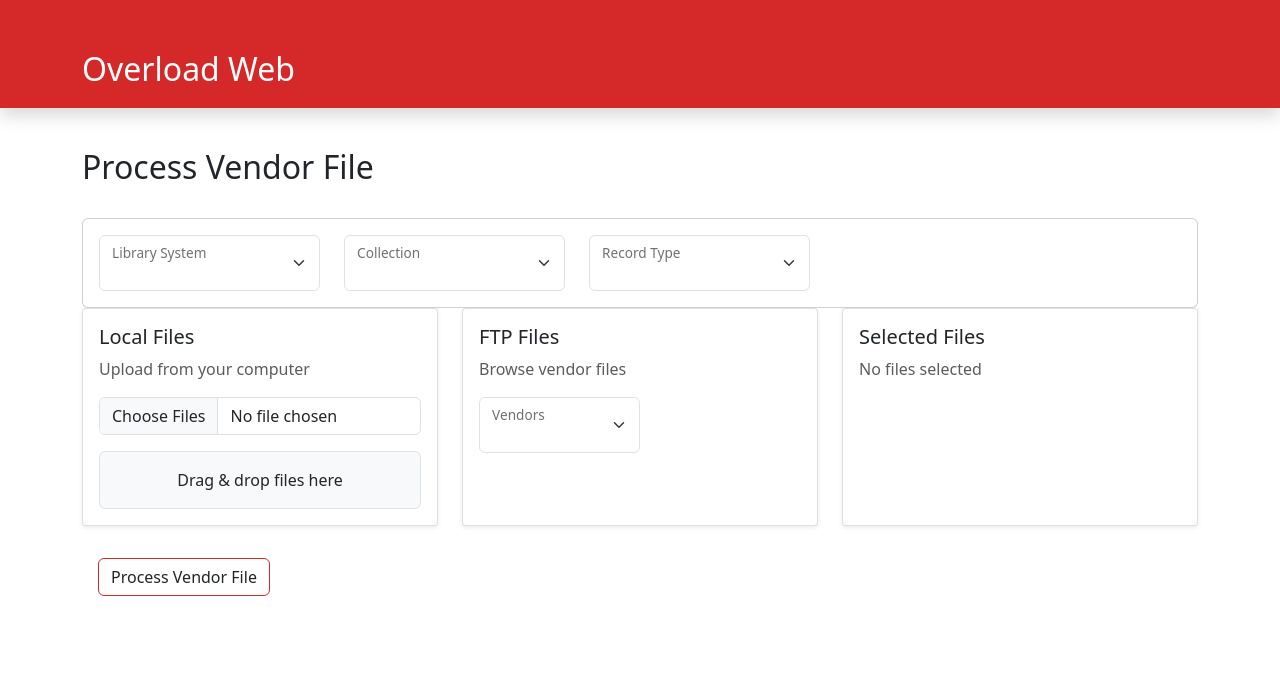
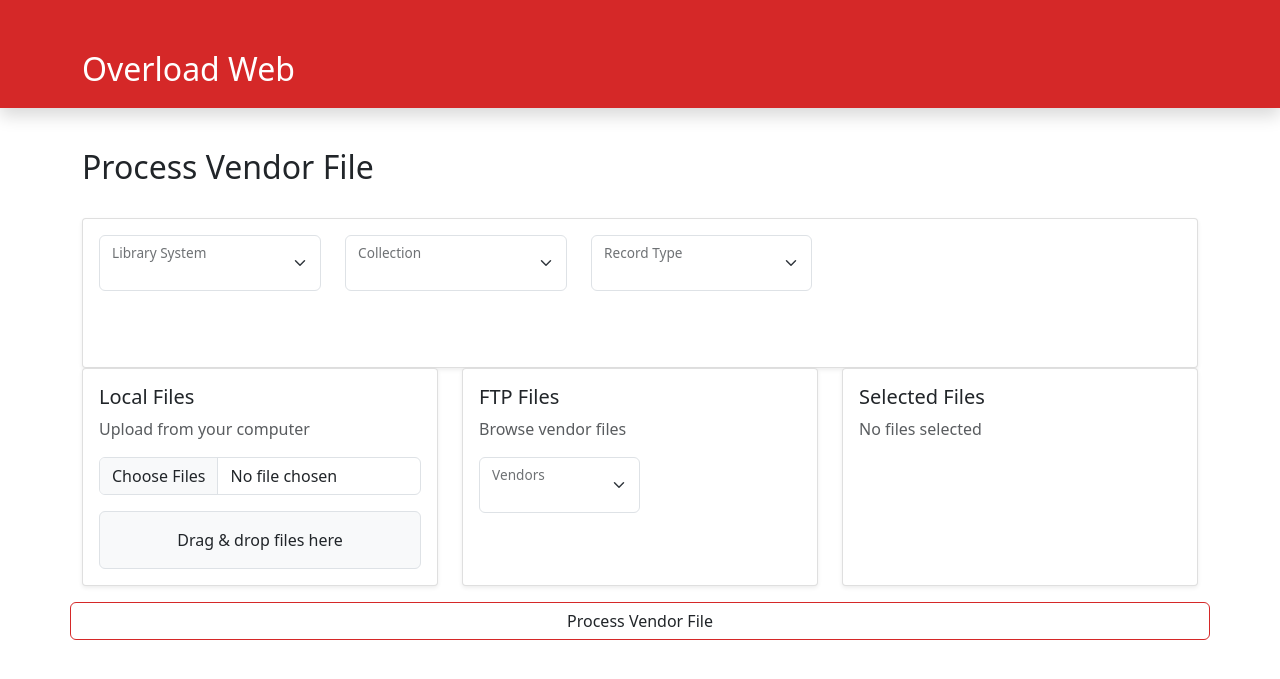
Before and after one commit to BookOps-CAT/overload-web, a FastAPI app: page /process in a window 1280 px wide. Shown: the top 679 px of the page. Run offline with FastAPI, Linux system fonts and the light colour scheme; parts of the project's set-up code (start-up, migrations or seed data) failed here and were passed over; some libraries are stand-ins or nearby versions.

Commit message:
updated html and css

```diff
--- a/overload_web/static/css/style.css
+++ b/overload_web/static/css/style.css
@@ -2,12 +2,15 @@
   --page-title-padding-top: 40px;
   --page-title-padding-bottom: 24px;
   --nypl-brand-color: #d52828;
+  --card-box-shadow: 0 .125rem .25rem rgba(0,0,0,.075);
+  --card-border: 1px solid rgba(0,0,0,.125);
+  --card-border-radius: 0.25rem;
 }
 
 .navbar {
   background-color: var(--nypl-brand-color);
   color: white;
-  padding-top: 40px;
+  padding-top: var(--page-title-padding-top);
   padding-bottom: 10px;
 }
 .navbar .navbar-brand {
@@ -43,9 +46,9 @@
 }
 .card-apps {
   height: 100%;
-  box-shadow: 0 .125rem .25rem rgba(0,0,0,.075);
-  border: 1px solid rgba(0,0,0,.125);
-  border-radius: 0.25rem;
+  box-shadow: var(--card-box-shadow);
+  border: var(--card-border);
+  border-radius: var(--card-border-radius);
 }
 .card-apps .card-body {
   padding: 1rem;
@@ -61,3 +64,18 @@
   padding-top: 0.25rem;
   padding-bottom: 0.25rem;
 }
+.pvf-card {
+  height: 100%;
+  box-shadow: var(--card-box-shadow);
+  border: var(--card-border);
+  border-radius: var(--card-border-radius);
+}
+.context-card {
+  height: 100%;
+  box-shadow: var(--card-box-shadow);
+  border: var(--card-border);
+  border-radius: var(--card-border-radius);
+}
+.context-card .card-body {
+  padding: 1rem;
+}
--- a/overload_web/templates/forms/collection_context.html
+++ b/overload_web/templates/forms/collection_context.html
@@ -1,4 +1,4 @@
-{% import "pvf_partials/macros.html" as macro %}
+{% import "macros/pvf.html" as macro %}
 {% if collection %}
   <div id="collection_display" hx-swap-oob="true">
     <h4>{{ context_fields["collection"]['options'][collection] }}</h4>
--- a/overload_web/templates/forms/library_context.html
+++ b/overload_web/templates/forms/library_context.html
@@ -1,4 +1,4 @@
-{% import "pvf_partials/macros.html" as macro %}
+{% import "macros/pvf.html" as macro %}
 {% if library %}
   <div id="library-img" hx-swap-oob="true">
     <img src="{{ url_for('static', path='images/' ~ library ~ 'Logo.gif') }}"
@@ -12,4 +12,4 @@
   <div id="library-img" hx-swap-oob="true"></div>
 {% endif %}
 {{ macro.collection_field("collection", context_fields["collection"],
-disabled=disabled) }}
+  disabled=disabled) }}
--- a/overload_web/templates/pvf_partials/macros.html
+++ b/overload_web/templates/macros/pvf.html
@@ -61,7 +61,6 @@
   </div>
 {% endmacro %}
 {% macro select_field(field_id, data, field_input) %}
-  <div class="col">
   <div class="form-floating">
     <select id="{{ field_id }}"
             form="pvf-form"
@@ -80,10 +79,8 @@
     </select>
     <label for="{{ field_id }}">{{ data['label'] }}</label>
   </div>
-  </div>
 {% endmacro %}
 {% macro input_field(field_id, data, field_input) %}
-  <div class="col">
   <div class="form-floating">
     <input id="{{ field_id }}"
            class="form-control"
@@ -92,7 +89,6 @@
            form="pvf-form"
            value="{{ field_input if field_input else value|e }}" />
     <label for="{{ field_id }}">{{ data['label'] }}</label>
-    </div>
   </div>
 {% endmacro %}
 {% macro report_table(report) %}
@@ -115,12 +111,3 @@
     </tbody>
   </table>
 {% endmacro %}
-{% macro app_card(title, text, href="#") %}
-  <div class="card card-apps">
-    <div class="card-body">
-      <h4 class="card-title">{{ title }}</h4>
-      <p class="card-text">{{ text }}</p>
-      <a class="stretched-link" href="{{ href }}"></a>
-    </div>
-  </div>
-{% endmacro %}
--- a/overload_web/templates/process_records.html
+++ b/overload_web/templates/process_records.html
@@ -2,21 +2,21 @@
 {% block header %}<h2>{{ page_title }}</h2>{% endblock %}
 {% block content %}
   <div id="pvf-form"></div>
-  <section class="context-section-card">
-    {% include "pvf_partials/context_source.html" %}
-  </section>
-  <section class="file-source-section">
+  <div class="row row-cols-1">
+    <div id="context-section">{% include "pvf_partials/context_source.html" %}</div>
+  </div>
+  <div id="file-source-section" class="row row-cols-3 align-items-stretch">
     {% include "pvf_partials/file_source.html" %}
-  </section>
-  <section class="template-source-section">
-    <div id="template_source_swap"></div>
-  </section>
-  <div id="pvf_output">
-    <div class="pvf-button-section">
-      <div class="row p-3">
-        <div class="col">
-          <button id="pvf-button" class="btn btn-nypl" form="pvf-form" type="submit">Process Vendor File</button>
-        </div>
+  </div>
+  <div class="row row-cols-1">
+    <div id="template-source-section">
+      <div id="template_source_swap"></div>
+    </div>
+  </div>
+  <div class="row row-cols-1">
+    <div id="pvf_output">
+      <div class="row">
+        <button id="pvf-button" class="btn btn-nypl" form="pvf-form" type="submit">Process Vendor File</button>
       </div>
     </div>
   </div>
--- a/overload_web/templates/pvf_partials/context_source.html
+++ b/overload_web/templates/pvf_partials/context_source.html
@@ -1,17 +1,13 @@
-{% import "pvf_partials/macros.html" as macro %}
-<div class="card card-app">
-  <div class="col-8">
+{% import "macros/pvf.html" as macro %}
+<div class="card pvf-card" style="height: 150px;">
   <div class="card-body">
-      <div class="row">
+    <div class="row align-items-center">
       <div class="col" id="library_wrapper">{{ macro.library_field("library", context_fields["library"]) }}</div>
       <div class="col" id="collection_wrapper">
         {{ macro.collection_field("collection", context_fields["collection"], disabled=False) }}
       </div>
       <div class="col" id="record_type_wrapper">
         {{ macro.record_type_field("record_type", context_fields["record_type"]) }}
-        </div>
-      </div>
-    </div>
       </div>
       <div class="col-2 text-center align-self-center">
         <div class="row">
@@ -23,3 +19,5 @@
         <div class="row" id="record_type_display"></div>
       </div>
     </div>
+  </div>
+</div>
--- a/overload_web/templates/pvf_partials/file_source.html
+++ b/overload_web/templates/pvf_partials/file_source.html
@@ -3,9 +3,8 @@
        id="workflow_id"
        form="pvf-form"
        value="{{ workflow_id }}">
-<div class="row">
-  <div class="col-4">
-    <div class="card card-apps">
+<div class="col">
+  <div class="card pvf-card">
     <div class="card-body">
       <h5 class="card-title">Local Files</h5>
       <p class="text-muted">Upload from your computer</p>
@@ -24,8 +23,8 @@
     </div>
   </div>
 </div>
-  <div class="col-4">
-    <div class="card card-apps">
+<div class="col">
+  <div class="card pvf-card">
     <div class="card-body">
       <h5 class="card-title">FTP Files</h5>
       <p class="text-muted">Browse vendor files</p>
@@ -47,11 +46,10 @@
   </div>
 </div>
 <div class="col">
-    <div class="card card-apps">
+  <div class="card pvf-card">
     <div class="card-body">
       <h5 class="card-title">Selected Files</h5>
       <div id="selected-files" hx-swap="outerHTML">{% include "pvf_partials/selected_files.html" %}</div>
     </div>
   </div>
 </div>
-</div>
--- a/overload_web/templates/reports/detailed.html
+++ b/overload_web/templates/reports/detailed.html
@@ -1,4 +1,4 @@
-{% import "pvf_partials/macros.html" as macro %}
+{% import "macros/pvf.html" as macro %}
 <div class="card card-apps">
   <div class="card-body">
     <h5 class="card-title">Detailed Report Data:</h5>
--- a/overload_web/templates/reports/summary.html
+++ b/overload_web/templates/reports/summary.html
@@ -1,4 +1,4 @@
-{% import "pvf_partials/macros.html" as macro %}
+{% import "macros/pvf.html" as macro %}
 <div class="card card-apps">
   <div class="card-body">
     <h5 class="card-title">Processing Summary:</h5>
```
Also changed, not shown: overload_web/templates/home.html (+4 -4 lines), overload_web/templates/macros/main.html (added, +9 -0 lines), overload_web/templates/order_templates/rendered.html (+16 -10 lines). Lines whose indentation alone changed are shown as unchanged.
